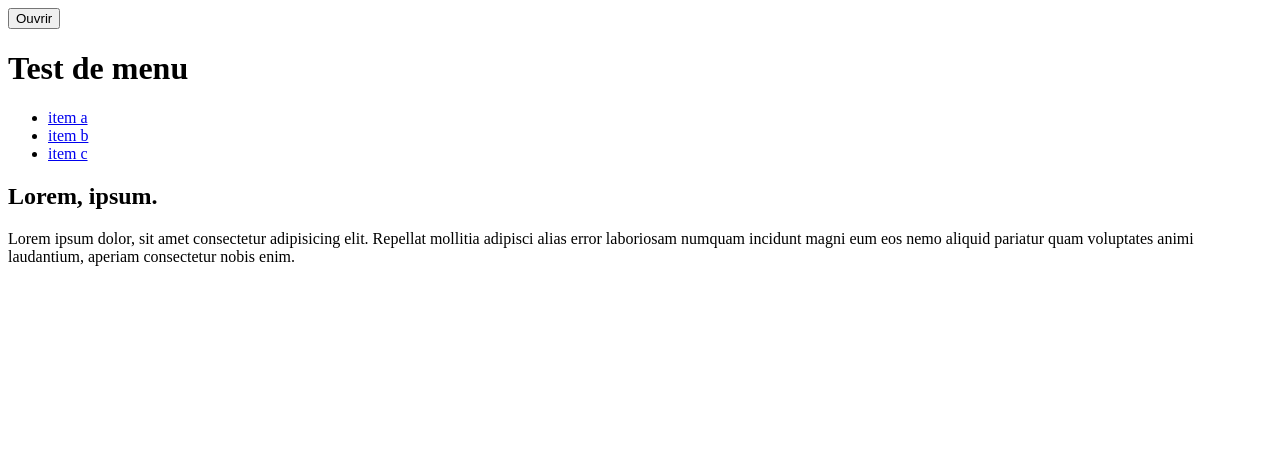
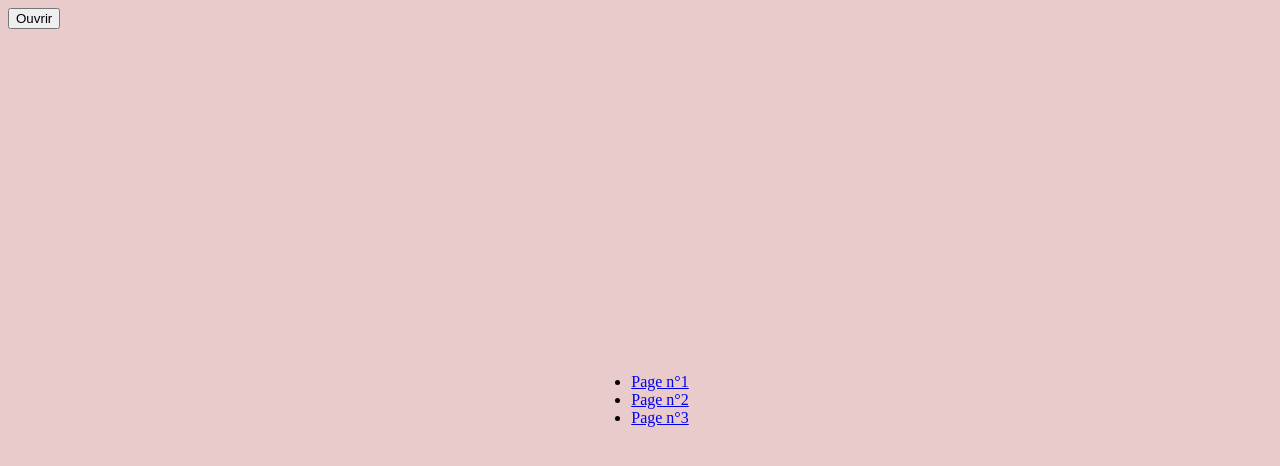
Before and after one commit to MMI-SAE-105/2023-r113-tp2-menu-alpinejs-Grosjean-Romain, a plain HTML site: page index.html in a window 1280 px wide. Both pictures are taken after a click on the button "Ouvrir". Drawn offline with nearby package versions, Linux system fonts and the light colour scheme.

Commit message:
Menu fonctionnel complet et fin du TP1

```diff
--- a/index.html
+++ b/index.html
@@ -1,5 +1,12 @@
 <!DOCTYPE html>
-<html lang="fr" x-data="{menuIsOpen:false}">
+<html lang="fr" x-data="{
+  menuIsOpen:false,
+  pM:false,
+  P1:false,
+  P2:false,
+  P3:false
+
+  }" :class="{noscroll:menuIsOpen,}" x-data="{menuIsOpen:false}">
 
 <head>
   <meta charset="UTF-8" />
@@ -7,17 +14,41 @@
   <meta name="viewport" content="width=device-width, initial-scale=1.0" />
   <title>Test menu</title>
   <script defer src="https://unpkg.com/alpinejs"></script>
+  <style>
+    .menu {
+      position: fixed;
+      top: 0;
+      left: 0;
+      width: 100vw;
+      height: 100vh;
+      background: #eacbcb;
+      display: grid;
+      place-content: center;
+    }
+
+    .header__menuBtn {
+      position: relative;
+      z-index: 10;
+    }
+
+    .noscroll,
+    .noscroll body {
+      overflow: hidden;
+    }
+  </style>
 </head>
 
 <body>
   <header>
-    <button aria-controls="mainNav" @click="menuIsOpen = ! menuIsOpen">Ouvrir</button>
+    <button aria-controls="mainNav" @click="menuIsOpen = ! menuIsOpen" class="header__menuBtn">
+      Ouvrir
+    </button>
     <h1>Test de menu</h1>
-    <nav id="mainNav" x-show="menuIsOpen" x-transition.duration.800ms>
+    <nav id="mainNav" x-show="menuIsOpen" x-transition.duration.800ms class="menu">
       <ul>
-        <li><a href="#">item a</a></li>
-        <li><a href="#">item b</a></li>
-        <li><a href="#">item c</a></li>
+        <li><a href="#">Page n°1</a></li>
+        <li><a href="#">Page n°2</a></li>
+        <li><a href="#">Page n°3</a></li>
       </ul>
     </nav>
   </header>
@@ -28,6 +59,29 @@
     nemo aliquid pariatur quam voluptates animi laudantium, aperiam
     consectetur nobis enim.
   </p>
+
+  <button aria-controls="petitmenu" @click="pM = ! pM">
+    Liste des pages</button>
+  <div id="petitmenu" x-show="pM" x-transition.duration.800ms>
+    <dl x-data="{P1:false}">
+      <dt aria-controls="Nav1" @click="P1 = ! P1"><button>Page
+          n°1</button></dt>
+      <dd id="Nav1" x-show="P1" x-transition.duration.800ms>Ce lien amène à la page 1 :</dd>
+      <dd id="Nav1" x-show="P1" x-transition.duration.800ms><a href="#">lien</a></dd>
+    </dl>
+    <dl x-data="{P2:false}">
+      <dt aria-controls="Nav2" @click="P2 = ! P2"><button>Page
+          n°2</button></dt>
+      <dd id="Nav2" x-show="P2" x-transition.duration.800ms>Ce lien amène à la page 2</dd>
+      <dd id="Nav2" x-show="P2" x-transition.duration.800ms><a href="#">lien</a></dd>
+    </dl>
+    <dl x-data="{P3:false}">
+      <dt aria-controls="Nav3" @click="P3 = ! P3"><button>Page
+          n°3</button></dt>
+      <dd id="Nav3" x-show="P3" x-transition.duration.800ms>Ce lien amène à la page 3</dd>
+      <dd id="Nav3" x-show="P3" x-transition.duration.800ms><a href="#">lien</a></dd>
+    </dl>
+  </div>
 </body>
 
 </html>
```
Also changed, not shown: 1 other file.
